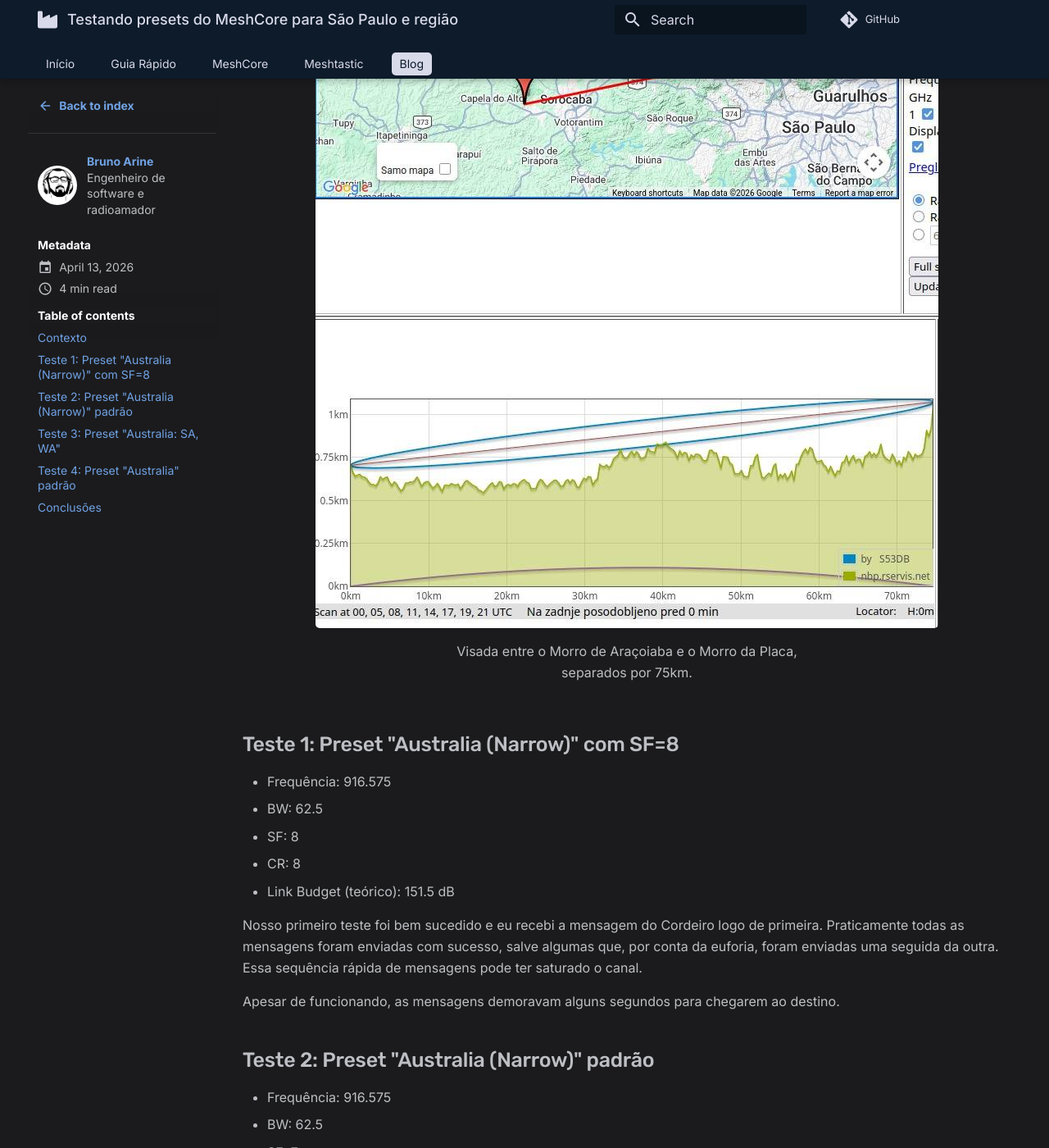
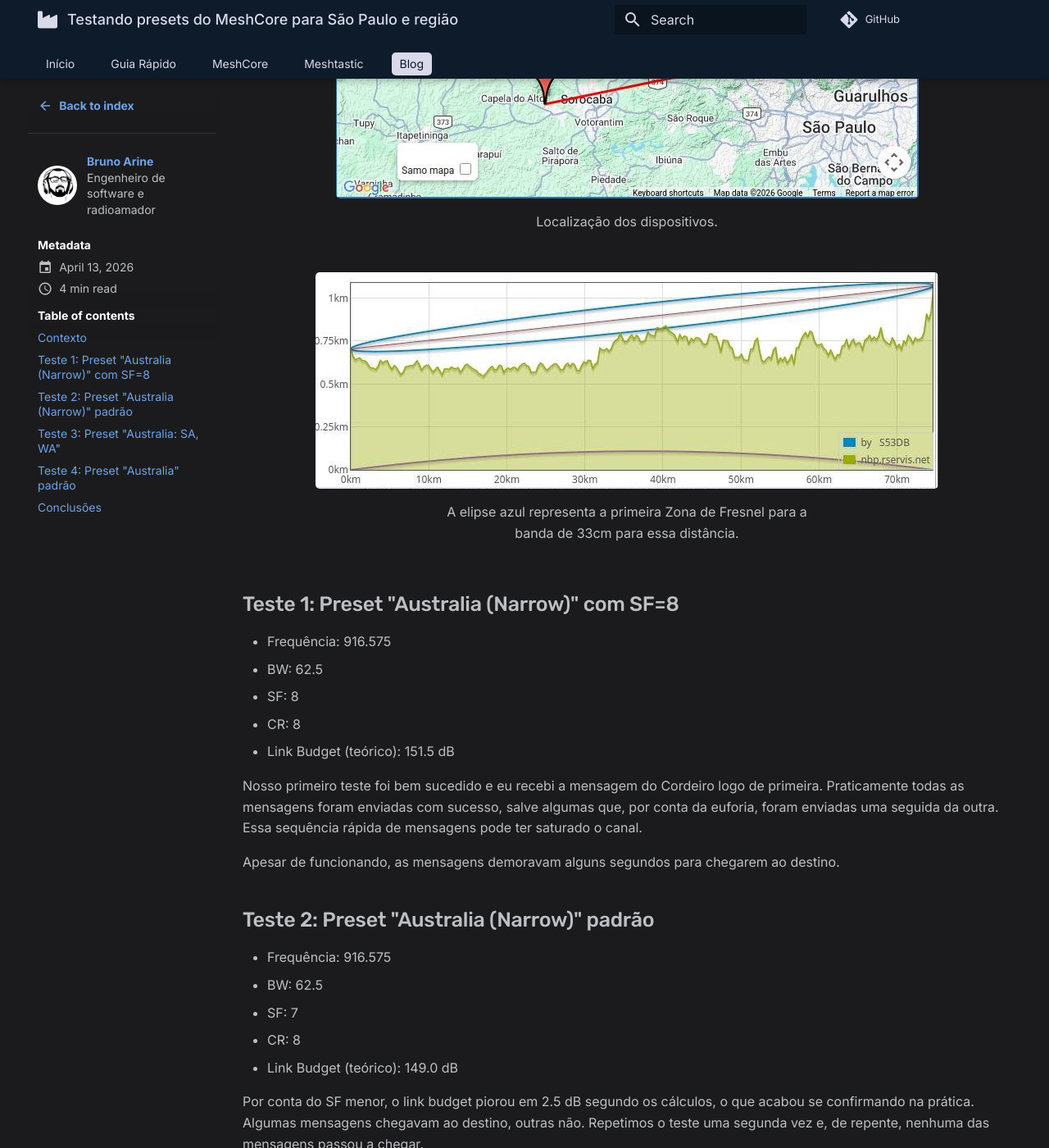
Before and after one commit to MeshSorocaba/meshsorocaba.github.io, an MkDocs documentation site: the page built from docs/blog/posts/testando-presets-do-meshcore-para-sp.md, in a window 1280 px wide and 1400 px high, scrolled down 1755 px. Shown: the whole window at 82% size. Built offline with MkDocs 1.6.1 and Material for MkDocs 9.7.7, drawn with Linux system fonts in a browser that asks for light colours; comment, search, counter and statistics services are not loaded.

Commit message:
Split blog images in two

```diff
--- a/docs/blog/posts/testando-presets-do-meshcore-para-sp.md
+++ b/docs/blog/posts/testando-presets-do-meshcore-para-sp.md
@@ -23,10 +23,14 @@ Enquanto eu permaneci à meia altura do Morro de Araçoiaba, o Cordeiro se posic
 Antena magnética no meu carro (à esq.) e a plano-terra feita pelo Cordeiro (à dir.)
 ///
 
+![](/img/mapa-aracoiaba-jundiai.png)
+/// caption
+Localização dos dispositivos.
+///
 
 ![](/img/perfil-aracoiaba-jundiai.jpg)
 /// caption
-Visada entre o Morro de Araçoiaba e o Morro da Placa, separados por 75km.
+A elipse azul representa a primeira Zona de Fresnel para a banda de 33cm para essa distância.
 ///
 
 
```
Also changed, not shown: docs/img/mapa-aracoiaba-jundiai.png (added), docs/img/perfil-aracoiaba-jundiai.jpg.
